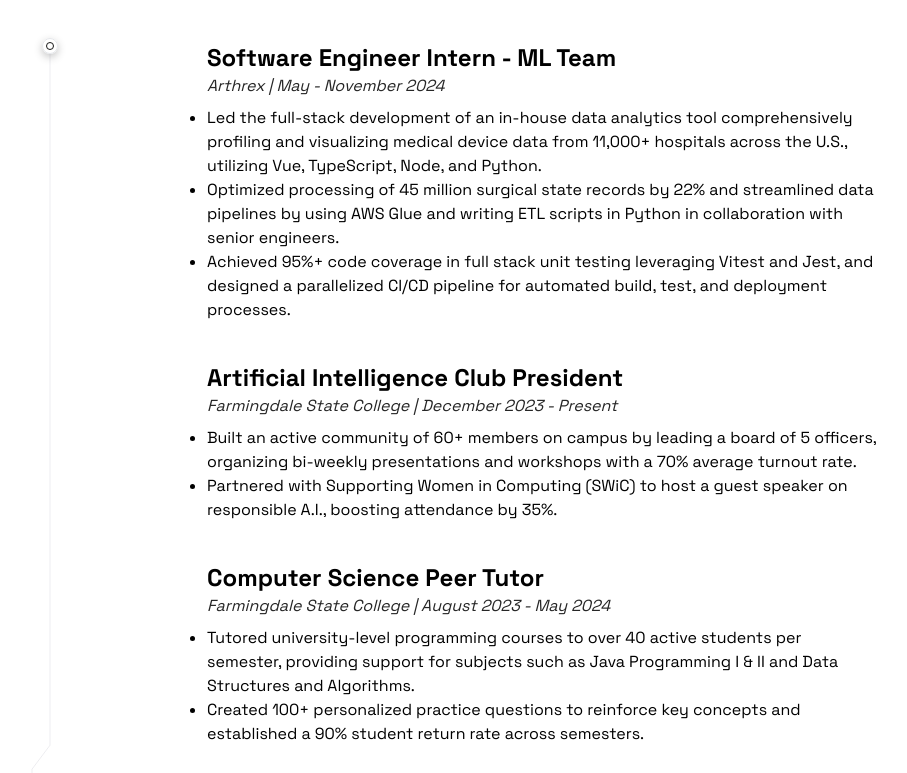
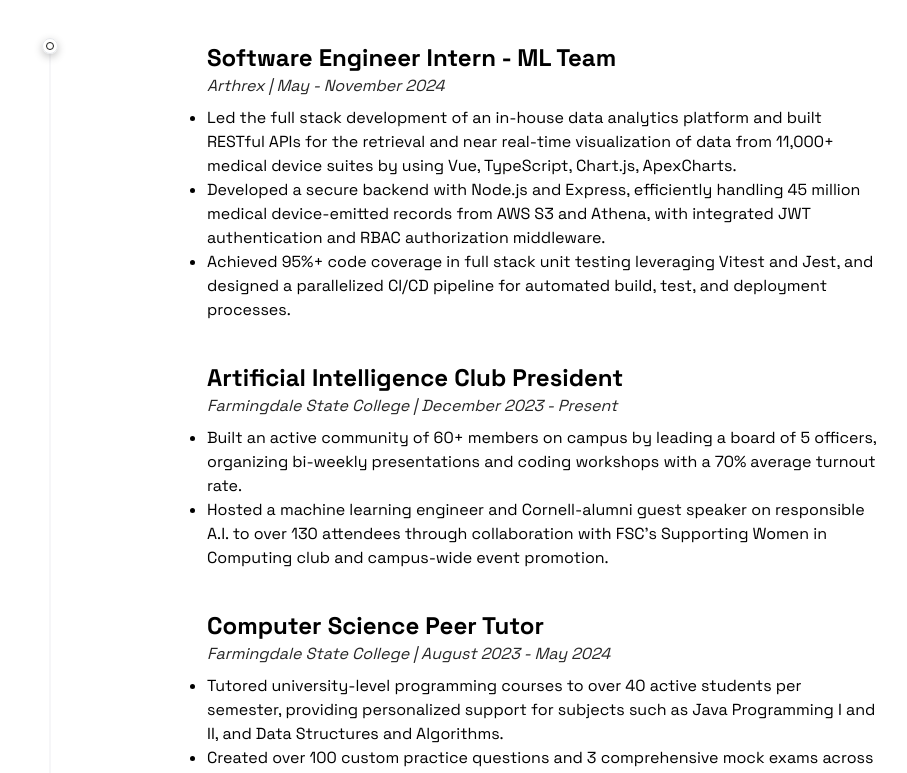
Before and after one commit to tferdous17/portfolio, a Next.js app: page / in a window 1280 px wide. Shown: the part 1746-2519 px from the top of the page, without its empty margins (97-1004 px from the left). Built offline with nearby package versions, Linux system fonts and the light colour scheme.

Commit message:
fix experience section to be most up-to-date

```diff
--- a/components/page-ui/ExperienceSection.tsx
+++ b/components/page-ui/ExperienceSection.tsx
@@ -30,10 +30,10 @@
         title: 'Software Engineer Intern - ML Team',
         description: (
             <ul className="list-disc">
-                <li>Led the full-stack development of an in-house data analytics tool comprehensively profiling and visualizing medical
-                device data from 11,000+ hospitals across the U.S., utilizing Vue, TypeScript, Node, and Python.</li>
-                <li>Optimized processing of 45 million surgical state records by 22% and streamlined data pipelines by using AWS Glue and
-                writing ETL scripts in Python in collaboration with senior engineers.</li>
+                <li>Led the full stack development of an in-house data analytics platform and built RESTful APIs for the retrieval
+                and near real-time visualization of data from 11,000+ medical device suites by using Vue, TypeScript, Chart.js, ApexCharts.</li>
+                <li>Developed a secure backend with Node.js and Express, efficiently handling 45 million medical device-emitted
+                records from AWS S3 and Athena, with integrated JWT authentication and RBAC authorization middleware.</li>
                 <li>Achieved 95%+ code coverage in full stack unit testing leveraging Vitest and Jest, and designed a parallelized
                 CI/CD pipeline for automated build, test, and deployment processes.</li>
             </ul>
@@ -45,9 +45,9 @@
         description: (
             <ul className="list-disc">
                 <li>Built an active community of 60+ members on campus by leading a board of 5 officers, organizing bi-weekly
-                presentations and workshops with a 70% average turnout rate.</li>
-                <li>Partnered with Supporting Women in Computing (SWiC) to host a guest speaker on responsible A.I., boosting
-                attendance by 35%.</li>
+                presentations and coding workshops with a 70% average turnout rate.</li>
+                <li>Hosted a machine learning engineer and Cornell-alumni guest speaker on responsible A.I. to over 130 attendees
+                through collaboration with FSC’s Supporting Women in Computing club and campus-wide event promotion.</li>
             </ul>
         ),
         badge: 'Farmingdale State College | December 2023 - Present'
@@ -56,10 +56,10 @@
         title: 'Computer Science Peer Tutor',
         description: (
             <ul className="list-disc">
-                <li>Tutored university-level programming courses to over 40 active students per semester, providing support for
-                subjects such as Java Programming I & II and Data Structures and Algorithms.</li>
-                <li>Created 100+ personalized practice questions to reinforce key concepts and established a 90% student return rate
-                across semesters.</li>
+                <li>Tutored university-level programming courses to over 40 active students per semester, providing personalized
+                support for subjects such as Java Programming I and II, and Data Structures and Algorithms.</li>
+                <li>Created over 100 custom practice questions and 3 comprehensive mock exams across three courses to reinforce
+                key computer science concepts for students while improving problem-solving skills and exam performance.</li>
             </ul>
         ),
         badge: 'Farmingdale State College | August 2023 - May 2024'
```
